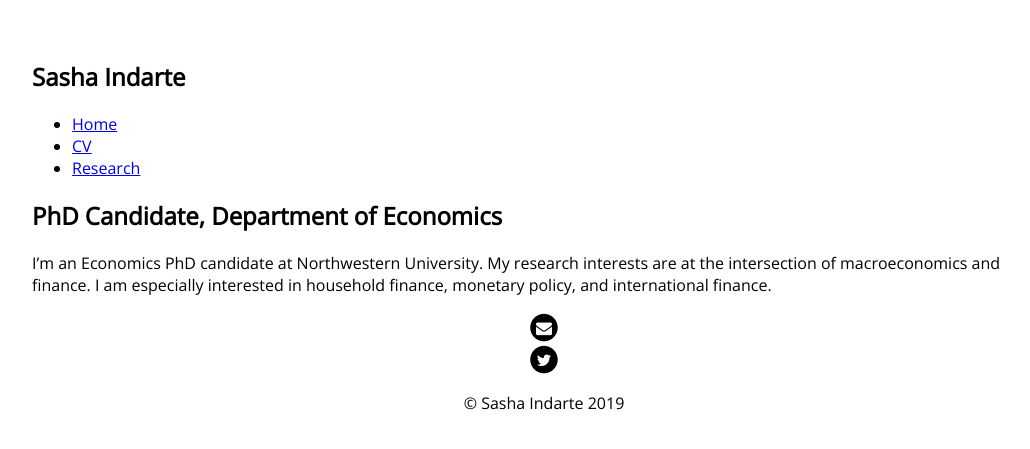
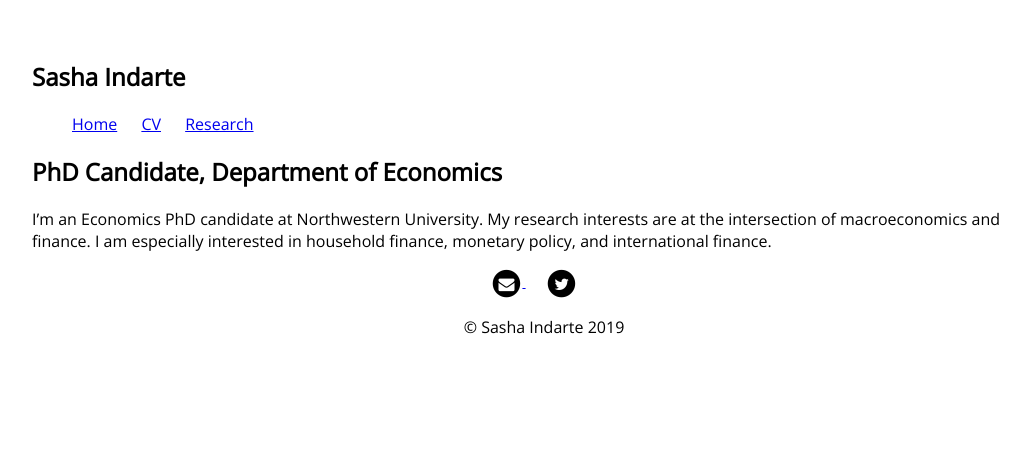
Before and after one commit to sashaindarte/sashaindarte.github.io, a Jekyll site: the page built from index.html, in a window 1280 px wide. Shown: the top 449 px of the page, without its empty margins (96-1126 px from the left). Built offline with Jekyll 4.4.1, drawn with Linux system fonts in a browser that asks for light colours.

Commit message:
Update main.css

```diff
--- a/css/main.css
+++ b/css/main.css
@@ -12,7 +12,10 @@ footer ul {
     font-size: .75em;
     padding: 0px;
 }
-
+nav ul li, footer ul li {
+    display: inline;
+    margin-right: 20px;
+}
 /*nav ul {
     font-family:'Open Sans', 'Sans-Serif';
     padding: 0px;
@@ -32,10 +35,6 @@ footer ul {
     font-weight: bold;
     font-size: 1.75em;
     text-align: center;
-}
-nav ul li, footer ul li {
-    display: inline;
-    margin-right: 20px;
 }
 h1 {
     font-size: 2.75em;
```
